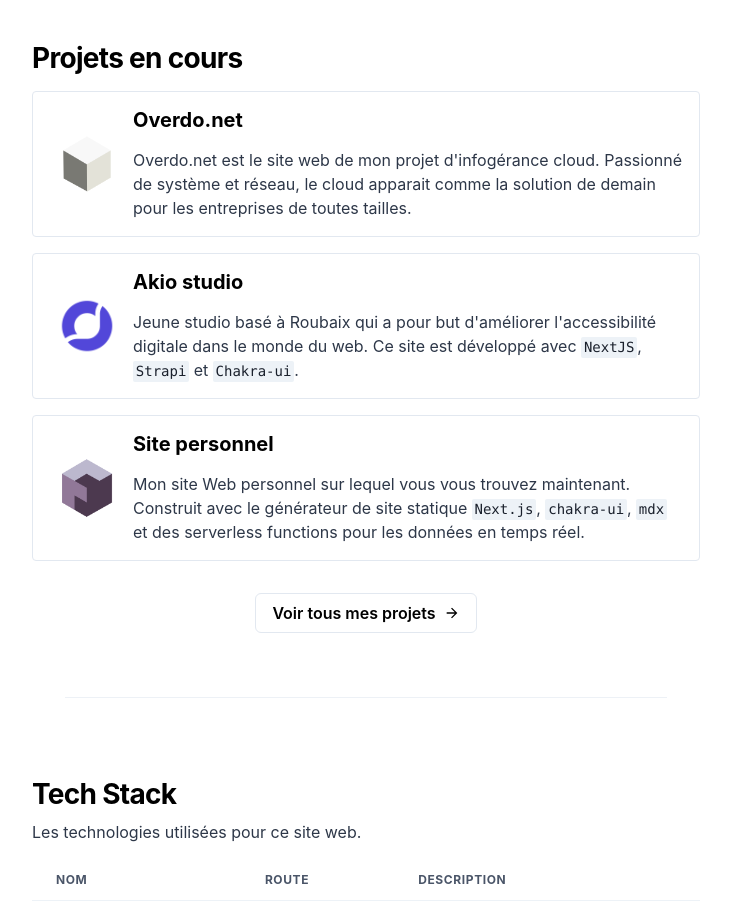
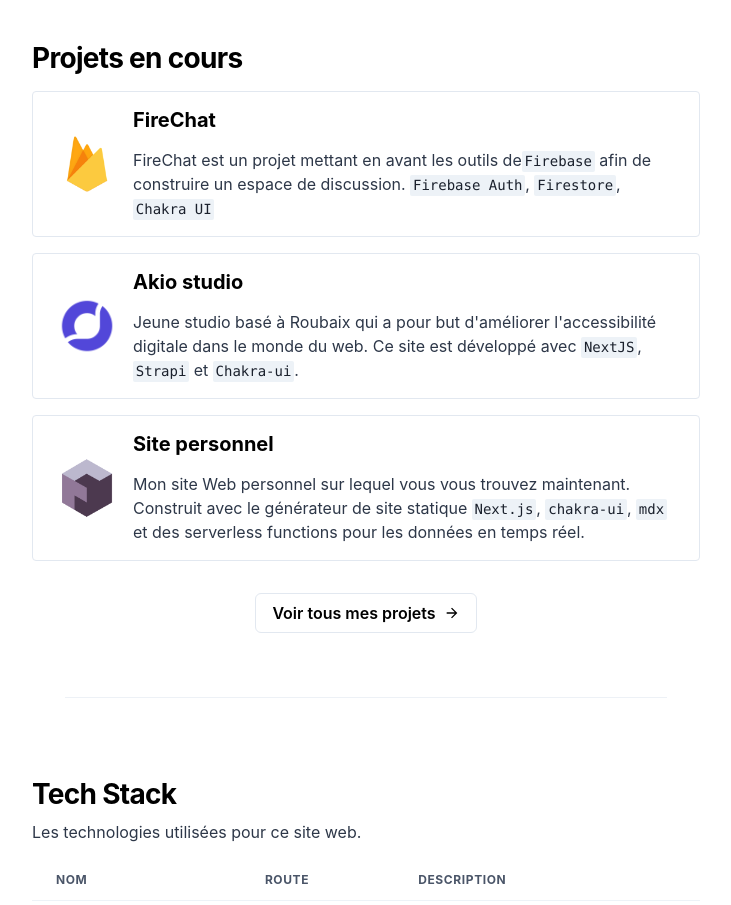
Before and after one commit to fossabot/heysen.fr, a Next.js app: page / in a window 1280 px wide. Shown: the part 1940-2845 px from the top of the page, without its empty margins (274-1005 px from the left). Built offline with nearby package versions, Linux system fonts and the light colour scheme; no server answers.

Commit message:
edit homepage

```diff
--- a/pages/index.js
+++ b/pages/index.js
@@ -162,13 +162,13 @@
               Projets en cours
             </Heading>
             <FeaturedProjectCard
-              title="Overdo.net"
-              href="https://overdo.net"
-              src="/images/overdo.png"
-              alt='Logo overdo'
+              title="FireChat"
+              href="https://firechat.pages.dev/"
+              src="/images/firechat.png"
+              alt='Logo firechat'
               color={iconColor[colorMode]}
             >
-              Overdo.net est le site web de mon projet d'infogérance cloud. Passionné de système et réseau, le cloud apparait comme la solution de demain pour les entreprises de toutes tailles.
+              FireChat est un projet mettant en avant les outils de<Code>Firebase</Code> afin de construire un espace de discussion. <Code>Firebase Auth</Code>, <Code>Firestore</Code>, <Code>Chakra UI</Code>
             </ FeaturedProjectCard>
             <FeaturedProjectCard
               title="Akio studio"
```
